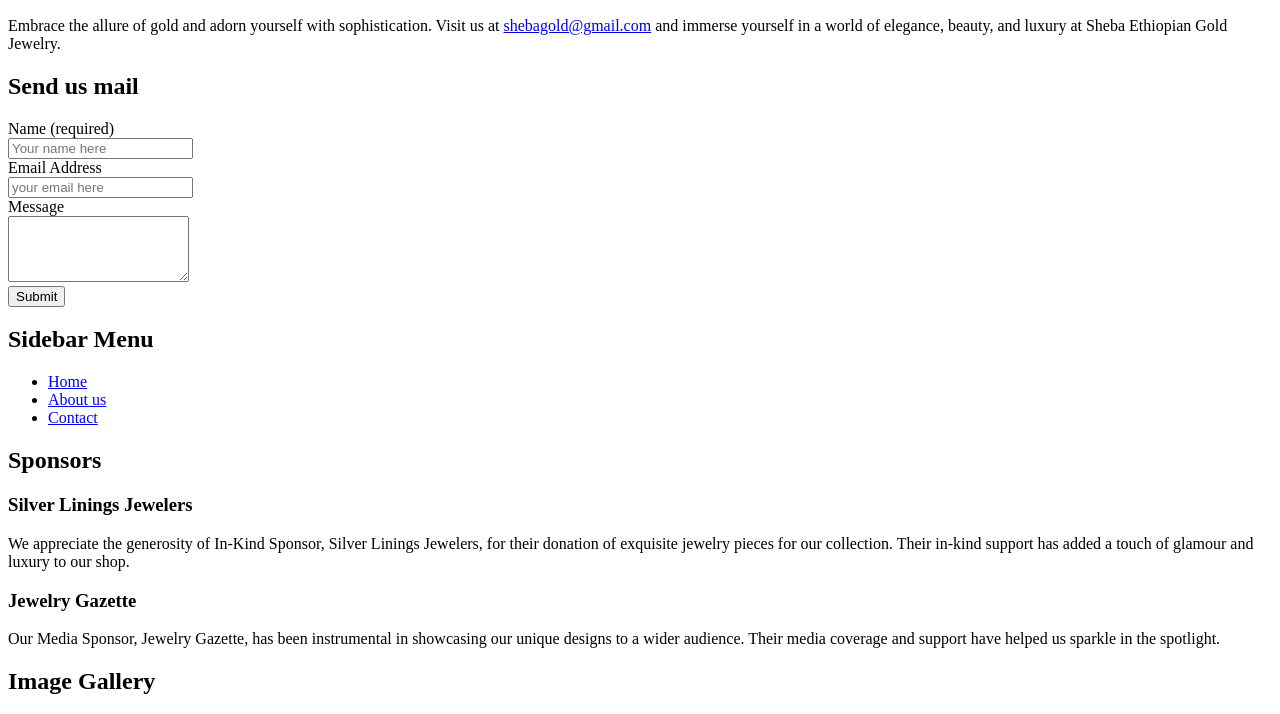
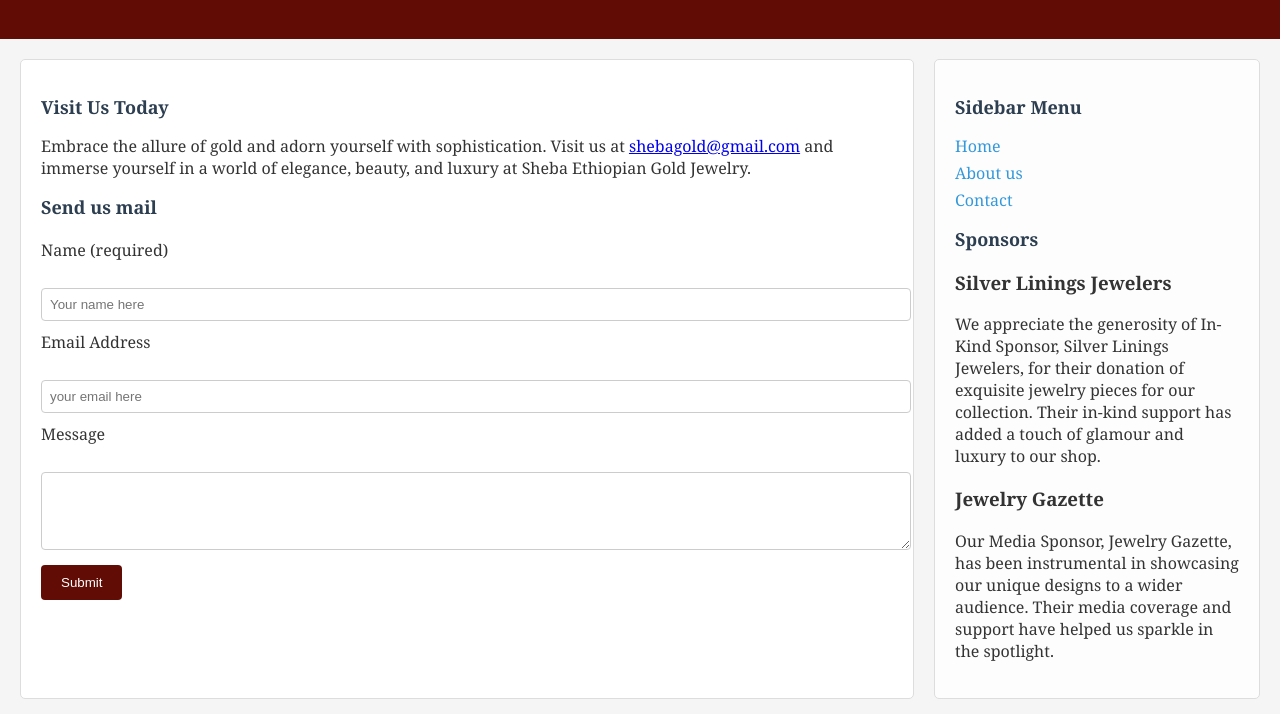
Before and after one commit to Bemnet57/Assessment-2_Bemnet_Asseged_UGR-2591-15_Sec-2, a plain HTML site: page src/html/contact.html in a window 1280 px wide. Shown: the part 182-896 px from the top of the page. Drawn offline with Linux system fonts and the light colour scheme; the site is published under a folder, as on GitHub Pages, so addresses that start at the root find nothing.

Commit message:
fixed path for githhub pages

```diff
--- a/src/html/contact.html
+++ b/src/html/contact.html
@@ -4,7 +4,7 @@
     <meta charset="UTF-8">
     <meta name="viewport" content="width=device-width, initial-scale=1.0">
     <title>Contact us</title>
-    <link rel="stylesheet" href="/src/css/styles.css">
+    <link rel="stylesheet" href="../css/styles.css">
 </head>
 <body>
     <header>
```
